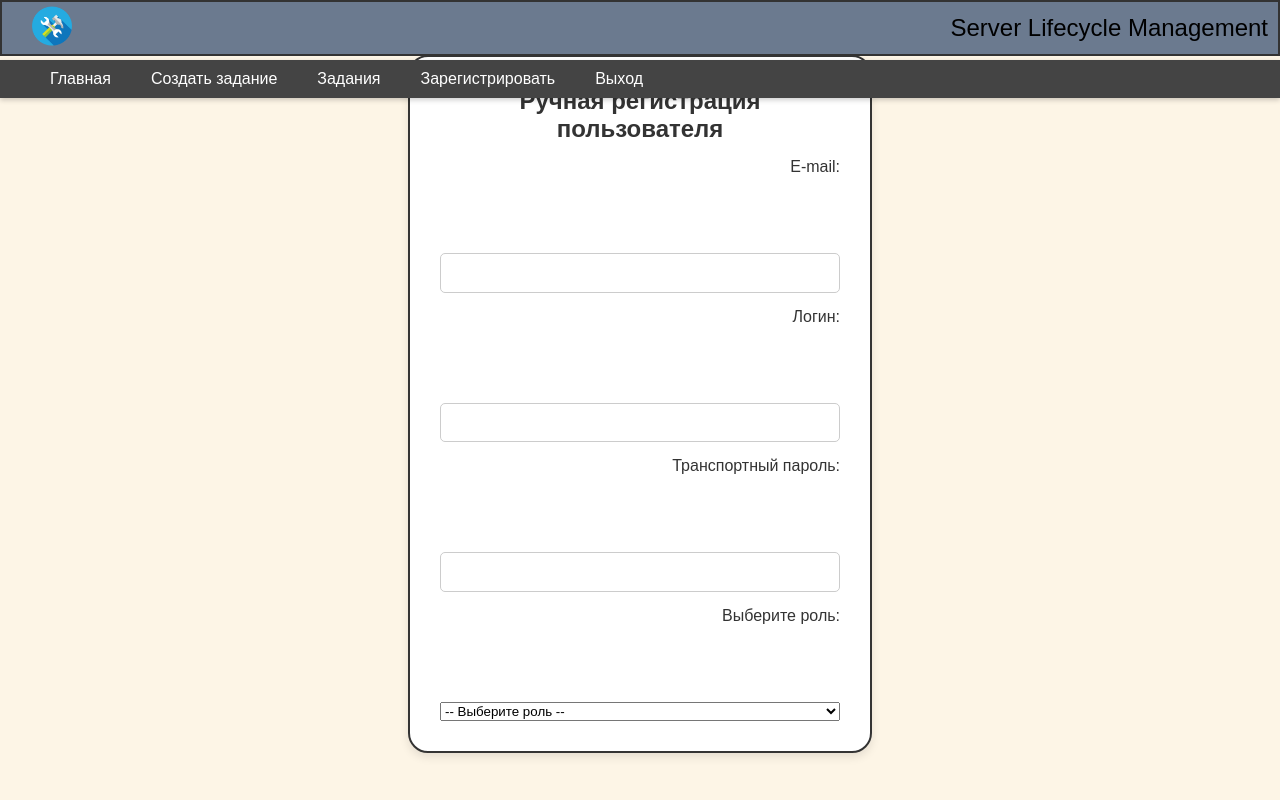
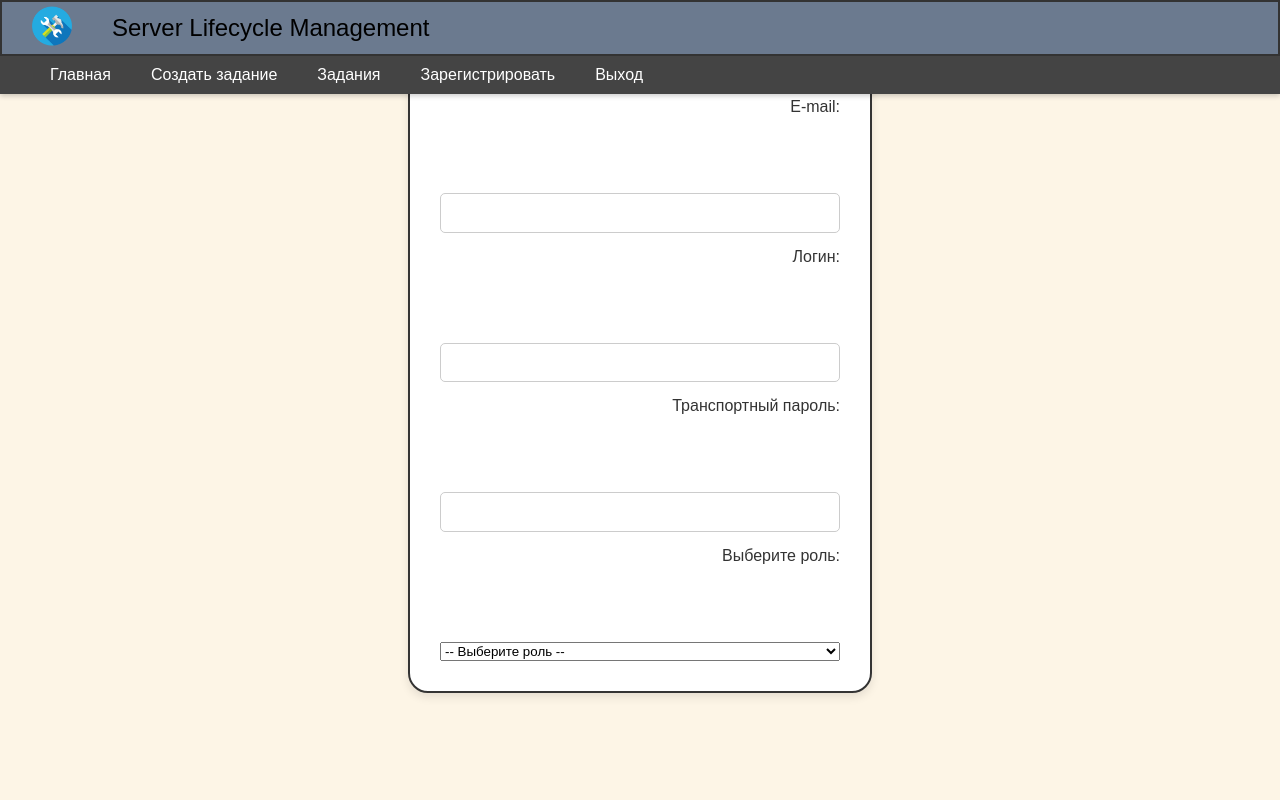
Before and after one commit to LeonArchie/SLM, a PHP site: page /FR_register.php in a window 1280 px wide. Run offline with PHP 8.4, Linux system fonts and the light colour scheme; data that the repository does not hold is empty; some libraries are stand-ins or nearby versions.

Commit message:
v.116 Update CSS header, navbar

```diff
--- a/css/all.css
+++ b/css/all.css
@@ -7,7 +7,6 @@ body {
 	background-color: #fdf5e6; /* Молочный цвет */
 	font-size: 16px;
 	font-family: Arial, sans-serif;
-	padding-top: 60px; /* Отступ для фиксированного хедера */
 }
 
 .header {
@@ -22,7 +21,6 @@ body {
 	z-index: 1000;
 	background-color: #6b7a8f; /* Цвет фона */
 	border: 2px solid #333; /* Рамка */
-	justify-content: space-between; /* Распределение пространства между логотипом и меню */
 }
 
 .logo-container {
--- a/css/navbar.css
+++ b/css/navbar.css
@@ -3,7 +3,7 @@
     background-color: #444; /* Цвет фона меню */
     padding: 10px 20px; /* Внутренние отступы */
     position: fixed; /* Фиксированное положение */
-    top: 60px; /* Прижато к хедеру (высота хедера) */
+    top: 3.48em; /* Прижато к хедеру (высота хедера) */
     left: 0;
     right: 0;
     z-index: 999; /* Меню под хедером */
--- a/footer.html
+++ b/footer.html
@@ -1,5 +1,5 @@
 <!-- Подвал -->
 	<footer class="footer">
-		<div class="version">Version: 0.115</div>
+		<div class="version">Version: 0.116</div>
 		<div class="version">  Apache License, 2025</div>
 	</footer>
```
